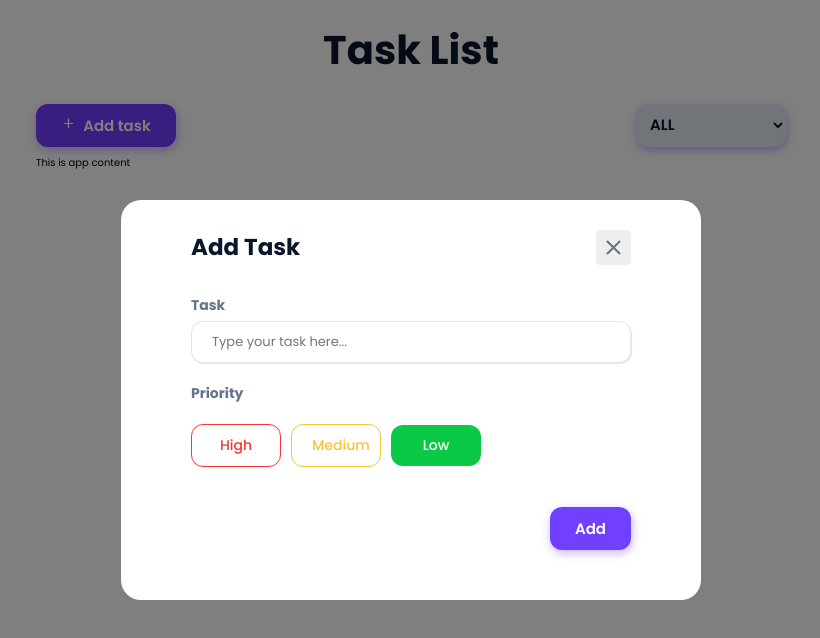
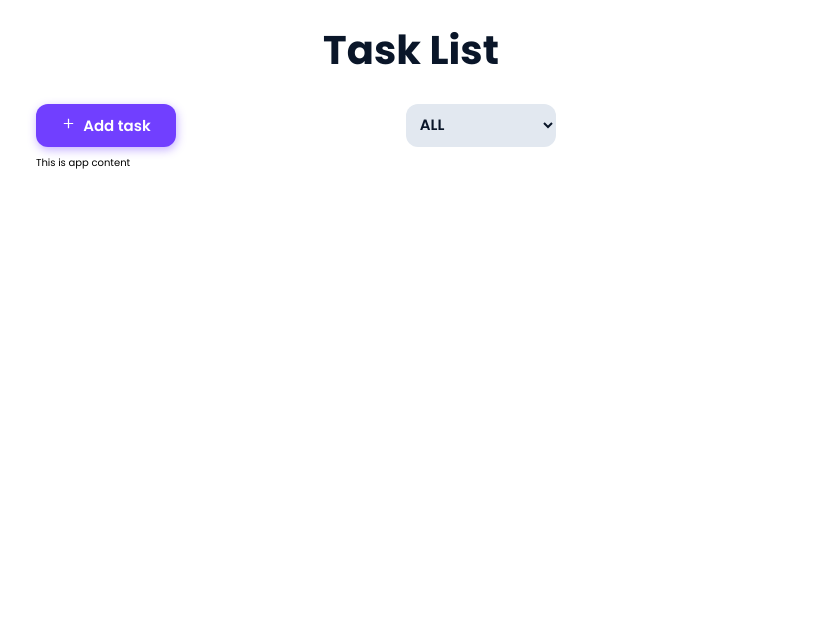
Before and after one commit to sirine-zanina/React-todo, a React (Create React App) app in the folder client/: page / in a window 1280 px wide. Shown: the top 638 px of the page, without its empty margins (229-1049 px from the left). Built offline with nearby package versions, Linux system fonts and the light colour scheme.

Commit message:
feat: priority buttons

```diff
--- a/client/src/components/Button.tsx
+++ b/client/src/components/Button.tsx
@@ -14,9 +14,11 @@ type ButtonProps = {
   children: React.ReactNode;
   variant?: keyof typeof buttonTypes;
   type?: "button" | "submit";
+  onClick?: () => void;
+  style?: React.CSSProperties;
 };
 
-const Button = ({ children, variant, type, ...rest }: ButtonProps) => {
+const Button = ({ children, variant, type, style, ...rest }: ButtonProps) => {
   let styleClass =
     variant === "high" || variant === "medium" || variant === "low"
       ? styles.priorityButton
@@ -29,6 +31,7 @@ const Button = ({ children, variant, type, ...rest }: ButtonProps) => {
         styles[`button--${buttonTypes[variant as keyof typeof buttonTypes]}`]
       )}
       type={type === "submit" ? "submit" : "button"}
+      style={style}
       {...rest}
     >
       {children}
--- a/client/src/components/Header.tsx
+++ b/client/src/components/Header.tsx
@@ -1,13 +1,15 @@
-import React from "react";
+import React, { useState } from "react";
 import Button, { SelectButton } from "./Button";
 import styles from "../styles/modules/app.module.scss";
 import { IoMdAdd } from "react-icons/io";
 import ToDoCard from "./ToDoCard";
 
 const Header = () => {
+  const [cardOpen, setCardOpen] = useState(false);
+
   return (
     <div className={styles.appHeader}>
-      <Button variant="primary">
+      <Button variant="primary" onClick={() => setCardOpen(true)}>
         <IoMdAdd />
         &nbsp; Add task
       </Button>
@@ -16,7 +18,7 @@ const Header = () => {
         <option value="incomple">Incomplete</option>
         <option value="complete">Complete</option>
       </SelectButton>
-      <ToDoCard />
+      <ToDoCard cardOpen={cardOpen} setCardOpen={setCardOpen} />
     </div>
   );
 };
--- a/client/src/components/ToDoCard.tsx
+++ b/client/src/components/ToDoCard.tsx
@@ -1,16 +1,45 @@
-import React from "react";
+import React, { useState } from "react";
 import styles from "../styles/modules/card.module.scss";
 import { MdOutlineClose } from "react-icons/md";
 import Button from "./Button";
 
-const ToDoCard = () => {
+type ToDoCardProps = {
+  cardOpen: boolean;
+  setCardOpen: (isOpen: boolean) => void;
+};
+
+const ToDoCard = ({ cardOpen, setCardOpen }: ToDoCardProps) => {
+  const [title, setTitle] = useState("");
+  const [priority, setPriority] = useState("low");
+
+  const handlePriorityClick = (selectedPriority: string) => {
+    setPriority(selectedPriority);
+  };
+
+  const isButtonActive = (buttonPriority: string) =>
+    priority === buttonPriority;
+
+  const handleSubmit = (e: React.FormEvent<HTMLFormElement>) => {
+    e.preventDefault();
+    console.log(title, priority);
+    setCardOpen(false);
+  };
+
   return (
+    <div>
+      {cardOpen && (
         <div className={styles.wrapper}>
           <div className={styles.container}>
-        <form className={styles.form}>
+            <form className={styles.form} onSubmit={(e) => handleSubmit(e)}>
               <h1 className={styles.formTitle}>
                 Add task
-            <div className={styles.closeButton}>
+                <div
+                  className={styles.closeButton}
+                  onClick={() => setCardOpen(false)}
+                  onKeyDown={() => setCardOpen(false)}
+                  tabIndex={0}
+                  role="button"
+                >
                   <MdOutlineClose />
                 </div>
               </h1>
@@ -20,19 +49,59 @@ const ToDoCard = () => {
                 id="title"
                 placeholder="Type your task here..."
                 autoFocus
+                value={title}
+                onChange={(e) => setTitle(e.target.value)}
               />
               <label htmlFor="priority">Priority</label>
-          <div className={styles.buttonContainer}>
-            <Button variant="high">High</Button>
-            <Button variant="medium">Medium</Button>
-            <Button variant="low">Low</Button>
-          </div>
+              <ul className={styles.buttonContainer}>
+                <li>
+                  <Button
+                    variant="high"
+                    onClick={() => handlePriorityClick("high")}
+                    style={{
+                      backgroundColor: isButtonActive("high") ? "#f73434" : "",
+                      color: isButtonActive("high") ? "#fff" : "",
+                    }}
+                  >
+                    High
+                  </Button>
+                </li>
+                <li>
+                  <Button
+                    variant="medium"
+                    onClick={() => handlePriorityClick("medium")}
+                    style={{
+                      backgroundColor: isButtonActive("medium")
+                        ? "#f7c534"
+                        : "",
+                      color: isButtonActive("medium") ? "#fff" : "",
+                    }}
+                  >
+                    Medium
+                  </Button>
+                </li>
+                <li>
+                  <Button
+                    variant="low"
+                    onClick={() => handlePriorityClick("low")}
+                    style={{
+                      backgroundColor: isButtonActive("low") ? "#0ac947" : "",
+                      color: isButtonActive("low") ? "#fff" : "",
+                    }}
+                  >
+                    Low
+                  </Button>
+                </li>
+              </ul>
+
               <div className={styles.submitBtnContainer}>
                 <Button variant="primary">Add</Button>
               </div>
             </form>
           </div>
         </div>
+      )}
+    </div>
   );
 };
 
--- a/client/src/styles/modules/button.module.scss
+++ b/client/src/styles/modules/button.module.scss
@@ -4,7 +4,6 @@
   padding: 1rem 2.5rem;
   border: none;
   border-radius: 12px;
-  box-shadow: 1px 3px 10px rgb(113, 63, 255, 0.4);
   font-weight: 600;
   font-size: 1.5rem;
   text-decoration: none;
@@ -16,7 +15,6 @@
     padding: 1rem;
     border: none;
     background-color: var(--bg-2);
-
     width: 150px;
     cursor: pointer;
   }
@@ -24,7 +22,9 @@
 .button--primary {
   background-color: var(--primaryPurple);
   color: var(--white);
+  box-shadow: 1px 3px 10px rgb(113, 63, 255, 0.4);
 }
+
 .button--secondary {
   background-color: var(--bg-3);
   color: var(--black-1);
@@ -53,6 +53,7 @@
   color: var(--primaryYellow);
 }
 .button--low {
-  background-color: var(--primaryGreen);
-  color: var(--white);
+  background-color: var(--white);
+  border: 1px solid var(--primaryGreen);
+  color: var(--primaryGreen);
 }
--- a/client/src/styles/modules/card.module.scss
+++ b/client/src/styles/modules/card.module.scss
@@ -83,12 +83,16 @@
     align-items: center;
     margin-top: 2rem;
     gap: 1rem;
+
+    li {
+      list-style: none;
+    }
   }
 
   .submitBtnContainer {
     display: flex;
-    margin-left: auto;
-    margin-right: 0;
+    flex-direction: row;
+    justify-content: flex-end;
     margin-top: 2rem;
     gap: 1rem;
   }
```
Lines whose indentation alone changed are shown as unchanged.
